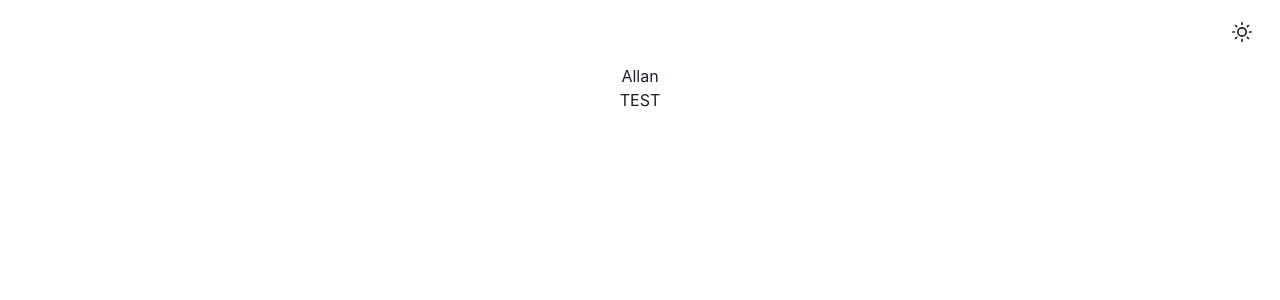
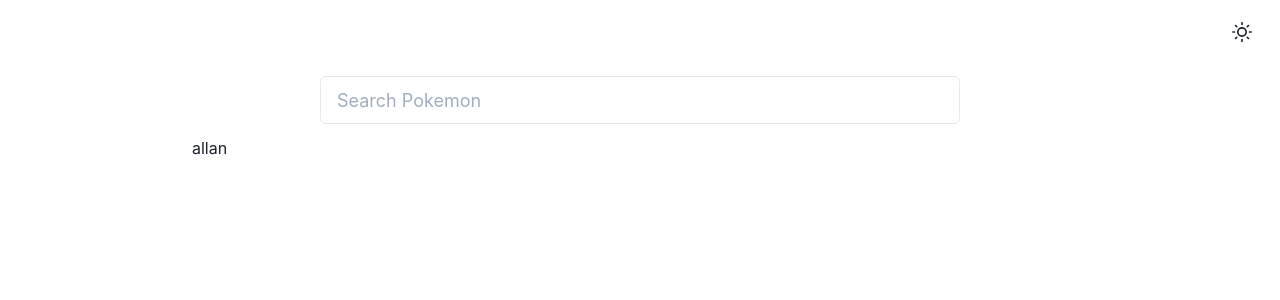
Before and after one commit to aoloo/pokedex-app, a React (Create React App) app in the folder app/: page / in a window 1280 px wide. Shown: the top 300 px of the page. Built offline with nearby package versions, Linux system fonts and the light colour scheme.

Commit message:
add search component

```diff
--- a/app/package.json
+++ b/app/package.json
@@ -11,6 +11,7 @@
     "@testing-library/react": "^11.2.7",
     "@testing-library/user-event": "^12.8.3",
     "framer-motion": "^4.1.17",
+    "lodash.debounce": "^4.0.8",
     "react": "^17.0.2",
     "react-dom": "^17.0.2",
     "react-scripts": "4.0.3",
--- a/app/src/App.css
+++ /dev/null
@@ -1,38 +0,0 @@
-.App {
-  text-align: center;
-}
-
-.App-logo {
-  height: 40vmin;
-  pointer-events: none;
-}
-
-@media (prefers-reduced-motion: no-preference) {
-  .App-logo {
-    animation: App-logo-spin infinite 20s linear;
-  }
-}
-
-.App-header {
-  background-color: #282c34;
-  min-height: 100vh;
-  display: flex;
-  flex-direction: column;
-  align-items: center;
-  justify-content: center;
-  font-size: calc(10px + 2vmin);
-  color: white;
-}
-
-.App-link {
-  color: #61dafb;
-}
-
-@keyframes App-logo-spin {
-  from {
-    transform: rotate(0deg);
-  }
-  to {
-    transform: rotate(360deg);
-  }
-}
--- a/app/src/App.js
+++ b/app/src/App.js
@@ -1,14 +1,28 @@
-import logo from "./logo.svg";
-import "./App.css";
+//@dependencies
+import React, { useState, useCallback, useEffect } from "react";
+import debounce from "lodash.debounce";
 
-//App Layout
+//@components
 import Layout from "./components/Layout/Layout";
+import Search from "./components/Search/Search";
 
 function App() {
+  const [searchString, setSearchString] = useState("");
+
+  /**
+   * Debounces state upate to search.
+   * @param  {Object} e
+   */
+  const debouncedSearch = useCallback(
+    debounce((searchValue) => setSearchString(searchValue), 1000),
+    []
+  );
+
   return (
-    <div className="App">
-      <Layout>TEST</Layout>
-    </div>
+    <>
+      <Layout search={<Search debouncedSearch={debouncedSearch} />} />
+      {searchString}
+    </>
   );
 }
 
--- a/app/src/components/Layout/Layout.js
+++ b/app/src/components/Layout/Layout.js
@@ -1,20 +1,24 @@
 import React from "react";
+
+//@Third party library
 import { Flex, Spacer } from "@chakra-ui/react";
 import { Button } from "@chakra-ui/button";
 import { useColorMode } from "@chakra-ui/color-mode";
 import { MoonIcon, SunIcon } from "@chakra-ui/icons";
-import { SimpleGrid } from "@chakra-ui/react";
+import { SimpleGrid, Grid, GridItem, Container } from "@chakra-ui/react";
 import { Box } from "@chakra-ui/react";
 
 /**
  * App layout to display components.
  * @param  {} {children} Rendered children components.
  */
-const Layout = ({ children }) => {
+const Layout = (props) => {
   const { colorMode, toggleColorMode } = useColorMode();
 
   return (
-    <SimpleGrid column={1}>
+    <>
+      <SimpleGrid gap={3}>
+        <GridItem>
           <Box>
             <Button
               backgroundColor="transparent"
@@ -29,13 +33,33 @@ const Layout = ({ children }) => {
               )}
             </Button>
           </Box>
+        </GridItem>
+        <GridItem alignItems="center">
+          <Flex
+            display="block"
+            margin="auto"
+            flexDirection="column"
+            justifyContent="center"
+            width={"50%"}
+          >
+            <Box w="100%">{props.search}</Box>
+          </Flex>
+        </GridItem>
+        <GridItem alignItems="center">
+          <Flex
+            display="block"
+            margin="auto"
+            flexDirection="column"
+            justifyContent="center"
+            width={"70%"}
+          >
             <Box>
-        <div>Allan</div>
+              <main>allan</main>
             </Box>
-      <Box>
-        <main>{children}</main>
-      </Box>
+          </Flex>
+        </GridItem>
       </SimpleGrid>
+    </>
   );
 };
 
--- a/app/src/components/Search/Search.js
+++ b/app/src/components/Search/Search.js
@@ -0,0 +1,31 @@
+//@dependencies
+import React, { useState } from "react";
+import { Input } from "@chakra-ui/input";
+
+const Search = ({ debouncedSearch }) => {
+  const [value, setValue] = useState("");
+
+  /**
+   * Updates search component state.
+   * @param  {Object} e
+   */
+  const handleSearchChange = (e) => {
+    const { value } = e.target;
+
+    setValue(value);
+    debouncedSearch(value);
+  };
+
+  return (
+    <>
+      <Input
+        placeholder="Search Pokemon"
+        size="lg"
+        value={value}
+        onChange={handleSearchChange}
+      />
+    </>
+  );
+};
+
+export default Search;
--- a/app/src/index.css
+++ /dev/null
@@ -1,13 +0,0 @@
-body {
-  margin: 0;
-  font-family: -apple-system, BlinkMacSystemFont, 'Segoe UI', 'Roboto', 'Oxygen',
-    'Ubuntu', 'Cantarell', 'Fira Sans', 'Droid Sans', 'Helvetica Neue',
-    sans-serif;
-  -webkit-font-smoothing: antialiased;
-  -moz-osx-font-smoothing: grayscale;
-}
-
-code {
-  font-family: source-code-pro, Menlo, Monaco, Consolas, 'Courier New',
-    monospace;
-}
--- a/app/src/index.js
+++ b/app/src/index.js
@@ -1,6 +1,5 @@
 import React from "react";
 import ReactDOM from "react-dom";
-import "./index.css";
 import App from "./App";
 import reportWebVitals from "./reportWebVitals";
 import { ColorModeScript } from "@chakra-ui/react";
```
Also changed, not shown: app/src/setupTests.js (deleted, +0 -5 lines), app/src/logo.svg (deleted), app/src/utils/utils.js (added), 1 other file (tests, documents, lock files or other folders). Lines whose indentation alone changed are shown as unchanged.
